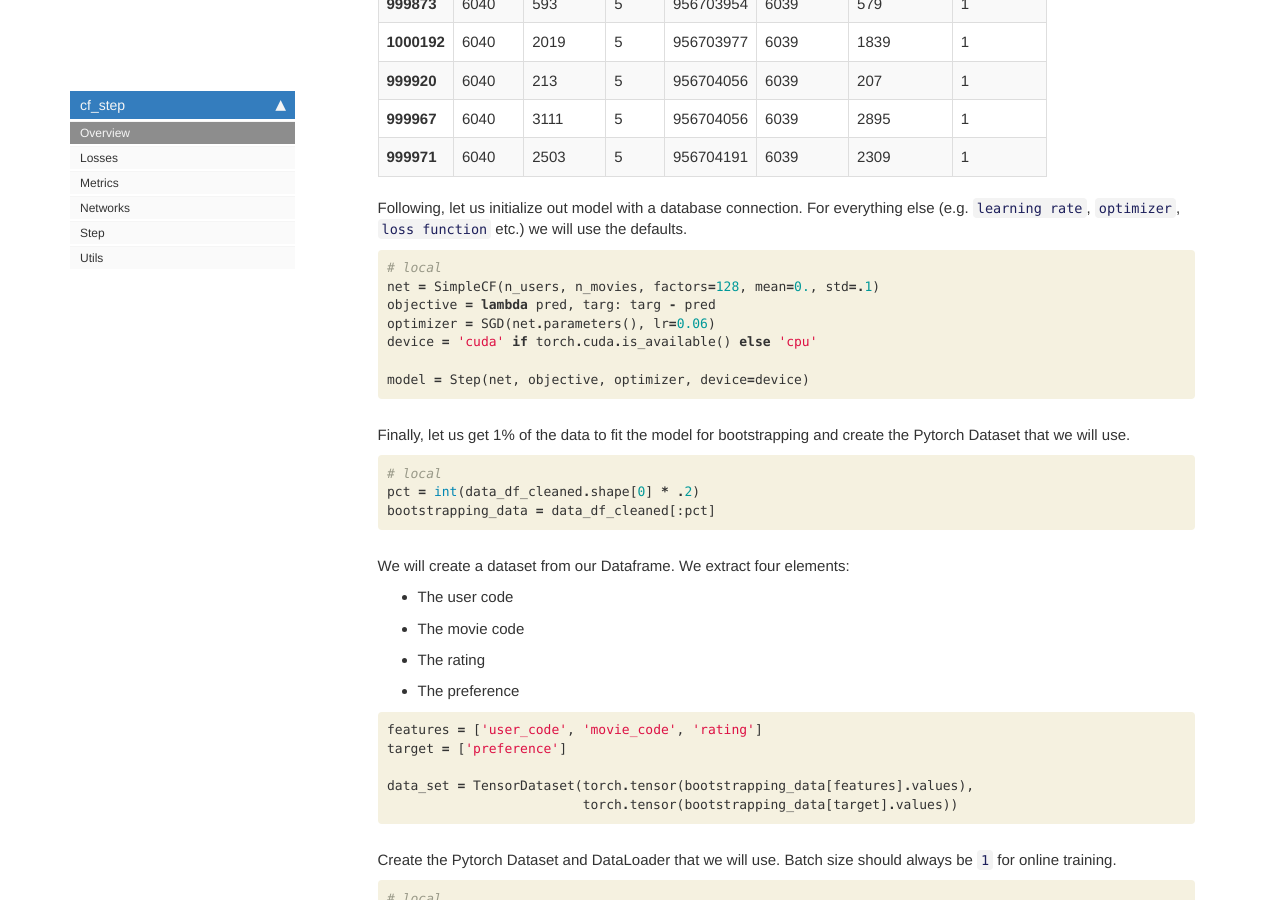
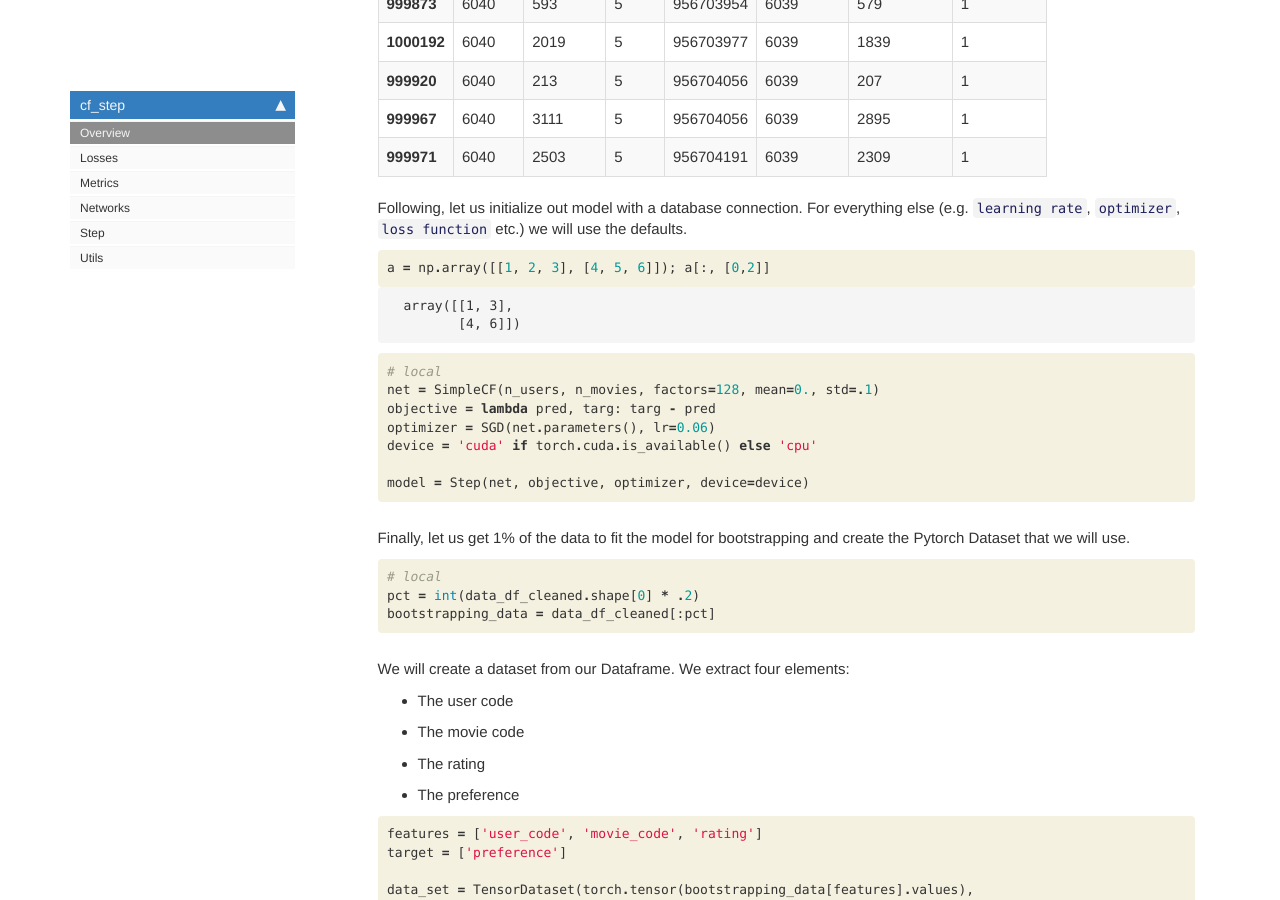
Before and after one commit to dpoulopoulos/cf_step, a Jekyll site: the page built from docs/index.html, in a window 1280 px wide and 900 px high, scrolled down 1875 px. Built offline with Jekyll 4.4.1, drawn with Linux system fonts in a browser that asks for light colours; nearby versions of some CDN libraries; comment, search, counter and statistics services are not loaded.

Commit message:
rel: Pre-release commit.

```diff
--- a/docs/index.html
+++ b/docs/index.html
@@ -367,6 +367,36 @@ summary: "Incremental learning for recommender systems"
 
 <div class="inner_cell">
     <div class="input_area">
+<div class=" highlight hl-ipython3"><pre><span></span><span class="n">a</span> <span class="o">=</span> <span class="n">np</span><span class="o">.</span><span class="n">array</span><span class="p">([[</span><span class="mi">1</span><span class="p">,</span> <span class="mi">2</span><span class="p">,</span> <span class="mi">3</span><span class="p">],</span> <span class="p">[</span><span class="mi">4</span><span class="p">,</span> <span class="mi">5</span><span class="p">,</span> <span class="mi">6</span><span class="p">]]);</span> <span class="n">a</span><span class="p">[:,</span> <span class="p">[</span><span class="mi">0</span><span class="p">,</span><span class="mi">2</span><span class="p">]]</span>
+</pre></div>
+
+    </div>
+</div>
+</div>
+
+<div class="output_wrapper">
+<div class="output">
+
+<div class="output_area">
+
+
+
+<div class="output_text output_subarea output_execute_result">
+<pre>array([[1, 3],
+       [4, 6]])</pre>
+</div>
+
+</div>
+
+</div>
+</div>
+
+</div>
+<div class="cell border-box-sizing code_cell rendered">
+<div class="input">
+
+<div class="inner_cell">
+    <div class="input_area">
 <div class=" highlight hl-ipython3"><pre><span></span><span class="c1"># local</span>
 <span class="n">net</span> <span class="o">=</span> <span class="n">SimpleCF</span><span class="p">(</span><span class="n">n_users</span><span class="p">,</span> <span class="n">n_movies</span><span class="p">,</span> <span class="n">factors</span><span class="o">=</span><span class="mi">128</span><span class="p">,</span> <span class="n">mean</span><span class="o">=</span><span class="mf">0.</span><span class="p">,</span> <span class="n">std</span><span class="o">=.</span><span class="mi">1</span><span class="p">)</span>
 <span class="n">objective</span> <span class="o">=</span> <span class="k">lambda</span> <span class="n">pred</span><span class="p">,</span> <span class="n">targ</span><span class="p">:</span> <span class="n">targ</span> <span class="o">-</span> <span class="n">pred</span>
```
Also changed, not shown: README.md, docs/images/output_28_1.png, 1 other file.
